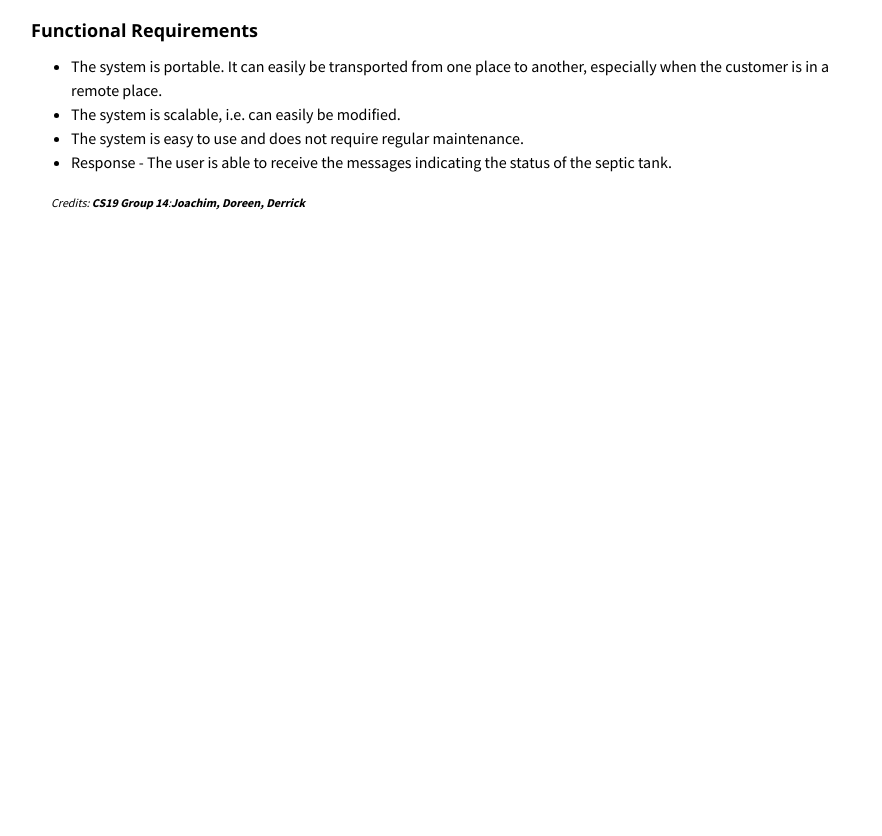
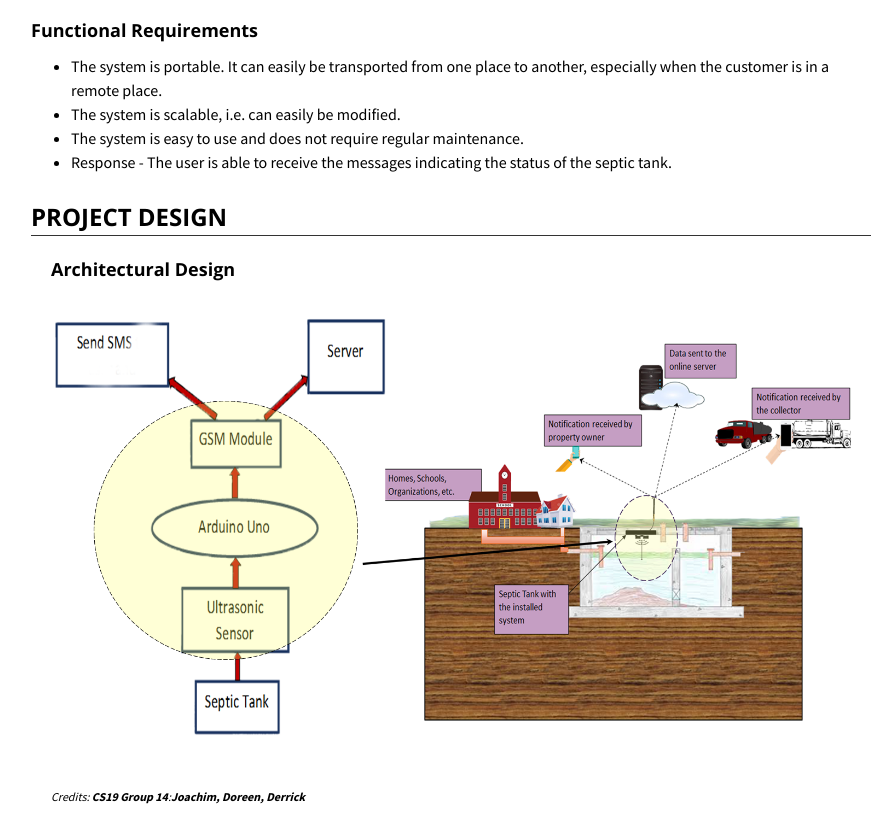
Before and after one commit to cs19-group-14/group14Website.io, a plain HTML site: page index.html in a window 1280 px wide. Shown: the part 1435-2271 px from the top of the page, without its empty margins (189-1071 px from the left). Before the commit the page ends 1677 px from the top, so only its background shows below. Drawn offline with nearby package versions, Linux system fonts and the light colour scheme.

Commit message:
Add architectural design

```diff
--- a/index.html
+++ b/index.html
@@ -104,7 +104,20 @@
                 <li>Response - The user is able to receive the messages indicating the status of the septic tank.</li>
               </ul>
 
-            <!--
+              <h2 class="add-top-margin">PROJECT DESIGN</h2>
+              <hr>
+
+              <div class="flex-row">
+                <div class="flex-item flex-column">
+                  <h3>Architectural Design</h3>
+                  <p class="text">
+                    <img class="image image-wrap-text max-width-450" src="img/Arch.png">
+
+                  </p>
+                </div>
+              </div>
+
+          <!--
             <h3>List with Customized Reverse Numbering</h3>
             <ol class="publication C-list">
               <li>
@@ -248,7 +261,7 @@
         <!--End Text with Buttons-->
         <!--Start Text with Images and Image buttons-->
 
-      <!--
+<!-- ********
         <div class="flex-row">
           <div class="flex-item flex-column">
             <h2 class="add-top-margin">Text with Images and Image Buttons (with Max Width)</h2>
@@ -283,35 +296,14 @@
             </p>
           </div>
         </div>
-      -->
+-->
         <!--End Text with Images and Image buttons-->
         <!--Start Text around Images-->
 
-        <!--
-        <div class="flex-row">
-          <div class="flex-item flex-column">
-            <h2 class="add-top-margin">Text around Images (with Max Width)</h2>
-            <hr>
-            <p class="text">
-              <img class="image image-wrap-text max-width-400" src="img/dummay-img.png">
-              Sed ut perspiciatis unde omnis iste natus error sit voluptatem accusantium doloremque laudantium, totam rem
-              aperiam, eaque ipsa quae ab illo inventore veritatis et quasi architecto beatae vitae dicta sunt explicabo.
-              Nemo enim ipsam voluptatem quia voluptas sit aspernatur aut odit aut fugit, sed quia consequuntur magni
-              dolores eos qui ratione voluptatem sequi nesciunt. Neque porro quisquam est, qui dolorem ipsum quia dolor sit
-              amet, consectetur, adipisci velit, sed quia non numquam eius modi tempora incidunt ut labore et dolore magnam
-              aliquam quaerat voluptatem. Ut enim ad minima veniam, quis nostrum exercitationem ullam corporis suscipit
-              laboriosam, nisi ut aliquid ex ea commodi consequatur? Quis autem vel eum iure reprehenderit qui in ea
-              voluptate velit esse quam nihil molestiae consequatur, vel illum qui dolorem eum fugiat quo voluptas nulla
-              pariatur? At vero eos et accusamus et iusto odio dignissimos ducimus qui blanditiis praesentium voluptatum
-              deleniti atque corrupti quos dolores et quas molestias excepturi sint occaecati cupiditate non provident,
-              similique sunt in culpa qui officia deserunt mollitia animi, id est laborum et dolorum fuga. Et harum quidem
-              rerum facilis est et expedita distinctio. Nam libero tempore, cum soluta nobis est eligendi optio cumque nihil
-              impedit quo minus id quod maxime placeat facere possimus, omnis voluptas assumenda est, omnis.
-            </p>
-          </div>
-        </div>
 
-      -->
+
+
+
         <!--End Text around Images-->
         <!--Start Text with Images and Videos-->
 
```
Also changed, not shown: img/Arch.png (added).
